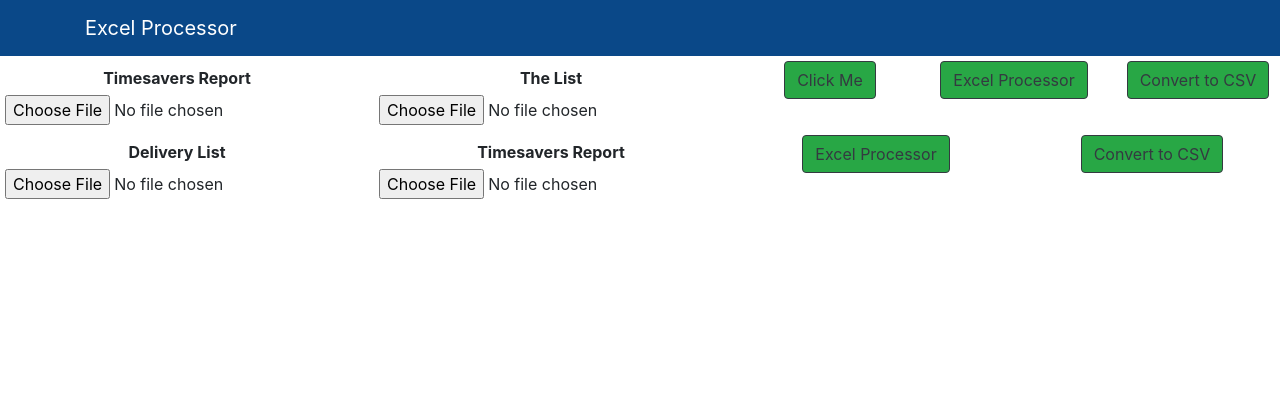
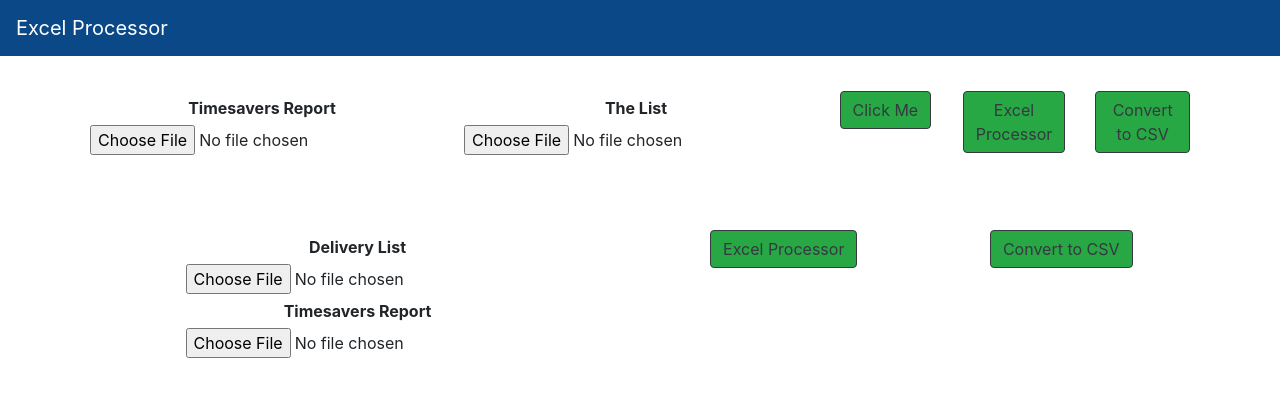
Before and after one commit to patrickhilmoe/Reactapp_first, a React (Create React App) app: page / in a window 1280 px wide. Shown: the top 396 px of the page. Built offline with nearby package versions, Linux system fonts and the light colour scheme.

Commit message:
minor csv download tweak

```diff
--- a/src/App.css
+++ b/src/App.css
@@ -32,12 +32,13 @@
   background-color: #0a4888;
 }
 
-.row {
-  padding: 5px;
+.container {
+  margin: 50px, 0px;
 }
 
-.col {
-  margin-left: auto;
+.row {
+  margin: 30px;
+  padding: 5px;
 }
 
 @keyframes App-logo-spin {
--- a/src/App.js
+++ b/src/App.js
@@ -308,11 +308,11 @@ function ProcessArrays(array1, array2) {
   return (
     <div className="App">
       <nav className="navbar navcolor">
-        <div className="container">
+        <div>
           <a className="navbar-brand" style={{color:'white'}} href="/">Excel Processor</a>
         </div>
       </nav>
-      <div>
+      <div className="container">
         <div className="row">
           <div className='col' style={{margin:'auto'}}>
             <div style={{padding:"5px", margin:'auto'}}>
--- a/src/components/SecondComponent.js
+++ b/src/components/SecondComponent.js
@@ -72,7 +72,7 @@ function Second() {
      // ---------------------------------------------------------------------
 
     // JSON to CSV Converter
-    const ConvertToCSV = function(objArray) {
+    const ConvertToCSV = function(items4) {
         // var array = typeof objArray != "object" ? JSON.parse(objArray) : objArray;
         // console.log(array[0]);
         // var str = "";
@@ -90,7 +90,7 @@ function Second() {
         // console.log(str);
         // return str;
 
-        var json = objArray
+        var json = items4
         var fields = Object.keys(json[0])
         var replacer = function(key, value) { return value === null ? '' : value }
         var csv = json.map(function(row){
@@ -285,9 +285,12 @@ function phoneNumberProc(listarr2) {
 // ServiceTime(ListArr, ModelNumTime, starnum, StockWCat);
 
     return (
-        <div>
+        <div className= "container">
           <div className="row">
-            <div className='col' style={{margin:'auto'}}>
+            <div className='col-md'>
+                <div className='row'>
+                <div className='col'>
+            <div style={{margin:'auto'}}>
               <div style={{padding:"5px", margin:'auto'}}>
                 <strong>Delivery List</strong>
               </div>
@@ -299,7 +302,8 @@ function phoneNumberProc(listarr2) {
             }}
           />
           </div>
-          <div className='col'>
+            </div>
+                <div className='col'>
             <div style={{padding:"5px", margin:'auto'}}>
               <strong>Timesavers Report</strong>
             </div>
@@ -311,11 +315,18 @@ function phoneNumberProc(listarr2) {
             }}
           />
           </div>
-          <div className="col-sm">
+            </div>
+
+          </div>
+          <div className='col'>
+            <div className='row'>
+          <div className='col'>
           <button className="btn btn-success btn-outline-dark" onClick={ServiceTime(items3, timeArr, starNum, items4)}>Excel Processor</button>
           </div>
-          <div className="col-sm">
+          <div className='col'>
           <button className="btn btn-success btn-outline-dark" onClick={ConvertToCSV}>Convert to CSV</button>
+          </div>
+          </div>
           </div>
           </div>
         </div>
```
